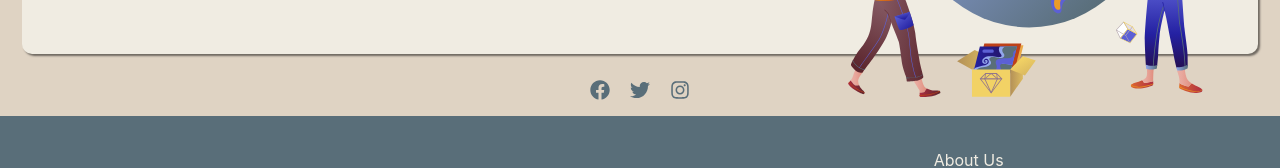
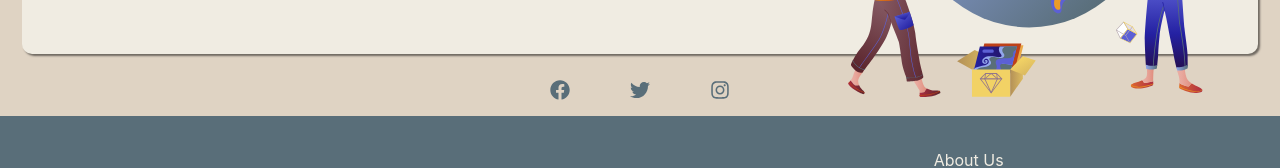
Before and after one commit to Lu-Smith/community-website-react, a React (Vite) app: page / in a window 1280 px wide. Shown: the part 2212-2380 px from the top of the page. Built offline with nearby package versions, Linux system fonts and the light colour scheme; a web font is replaced by a local one.

Commit message:
Updated SocialMedia.tsx

```diff
--- a/src/components/SocialMedia.tsx
+++ b/src/components/SocialMedia.tsx
@@ -13,6 +13,7 @@ const SocialMediaContainer = styled.div`
   flex-direction: row;
   align-items: center;
   justify-content: center;
+  gap: 40px;
   font-size: 20px;
 `;
 
```
